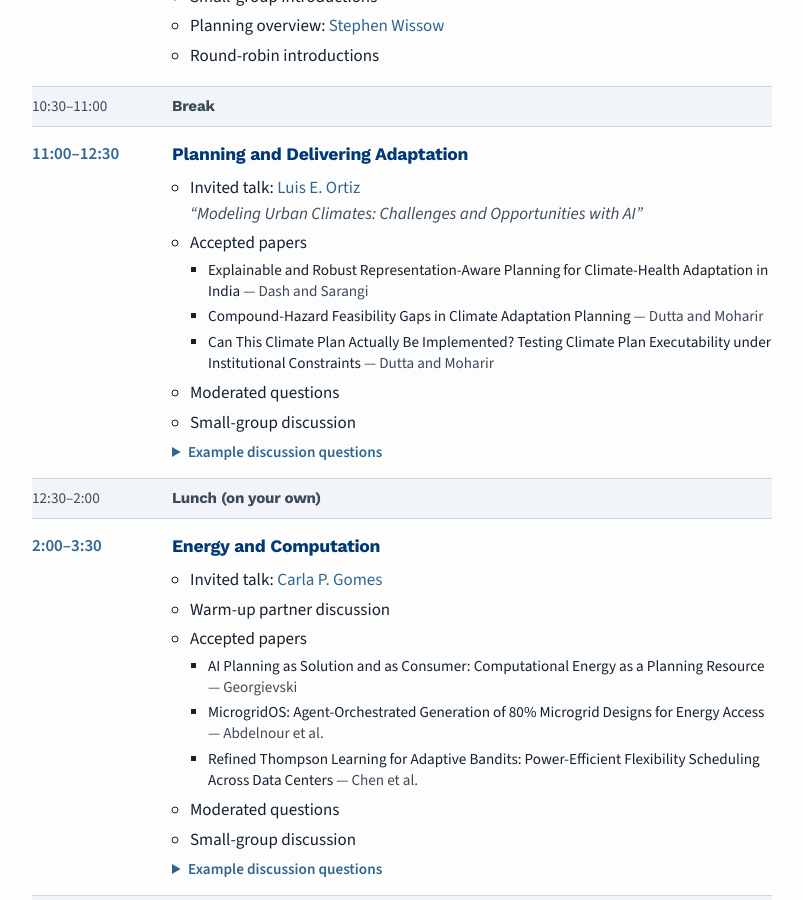
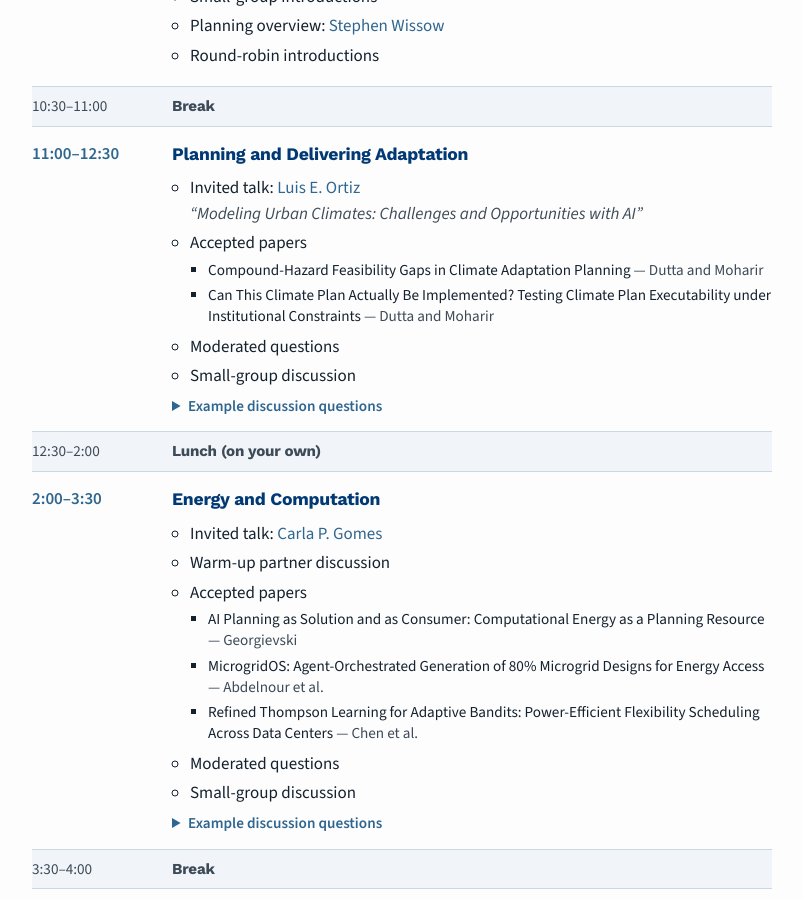
Before and after one commit to plan4planet/plan4planet.github.io, a Jekyll site: the page built from pages/schedule.md, in a window 1280 px wide and 900 px high, scrolled down 547 px. Shown: the whole window, without its empty margins (238-1041 px from the left). Built offline with Jekyll 4.4.1, drawn with Linux system fonts in a browser that asks for light colours; nearby versions of some CDN libraries.

Commit message:
content: take Dash and Sarangi's paper off the schedule
The authors can't attend. The paper stays on the accepted papers page.

```diff
--- a/_data/schedule.yml
+++ b/_data/schedule.yml
@@ -28,8 +28,6 @@
           talk: "Modeling Urban Climates: Challenges and Opportunities with AI"
         - label: Accepted papers
           papers:
-            - authors: Dash and Sarangi
-              title: Explainable and Robust Representation-Aware Planning for Climate-Health Adaptation in India
             - authors: Dutta and Moharir
               title: Compound-Hazard Feasibility Gaps in Climate Adaptation Planning
             - authors: Dutta and Moharir
```
